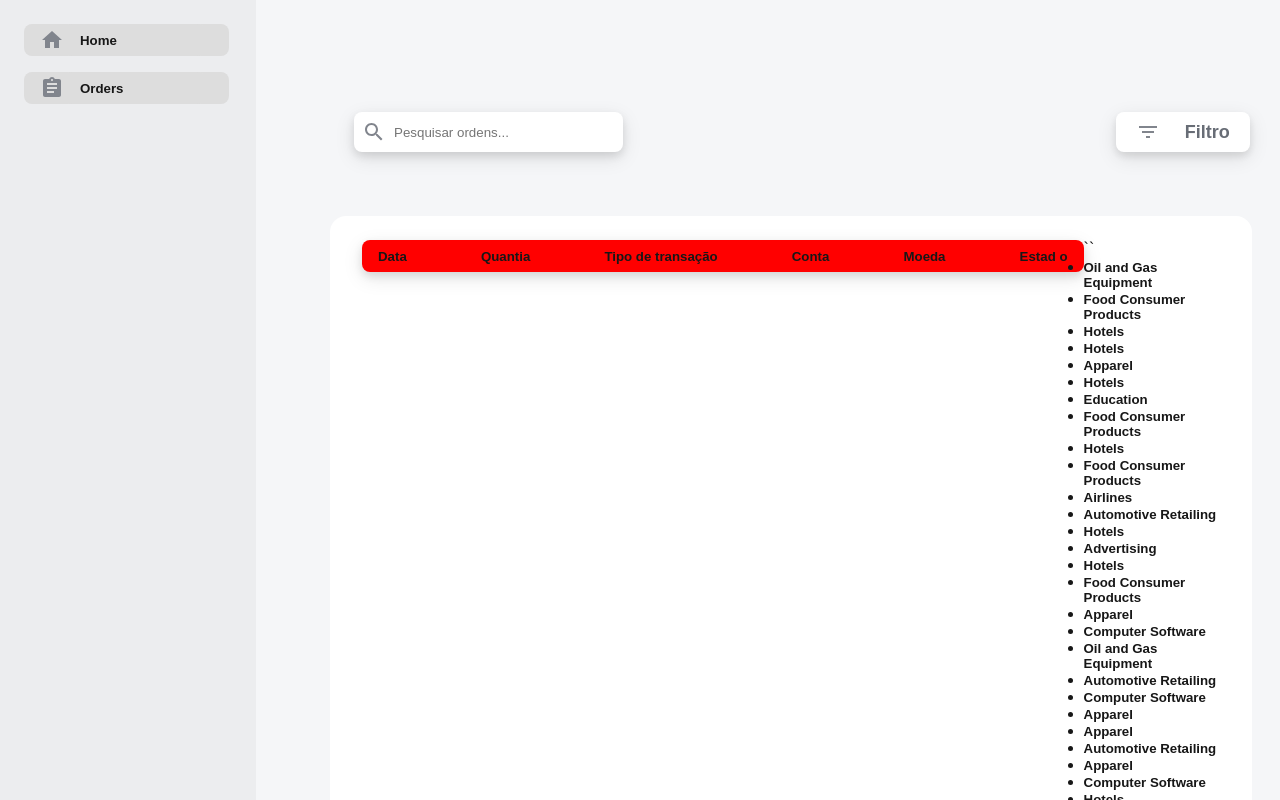
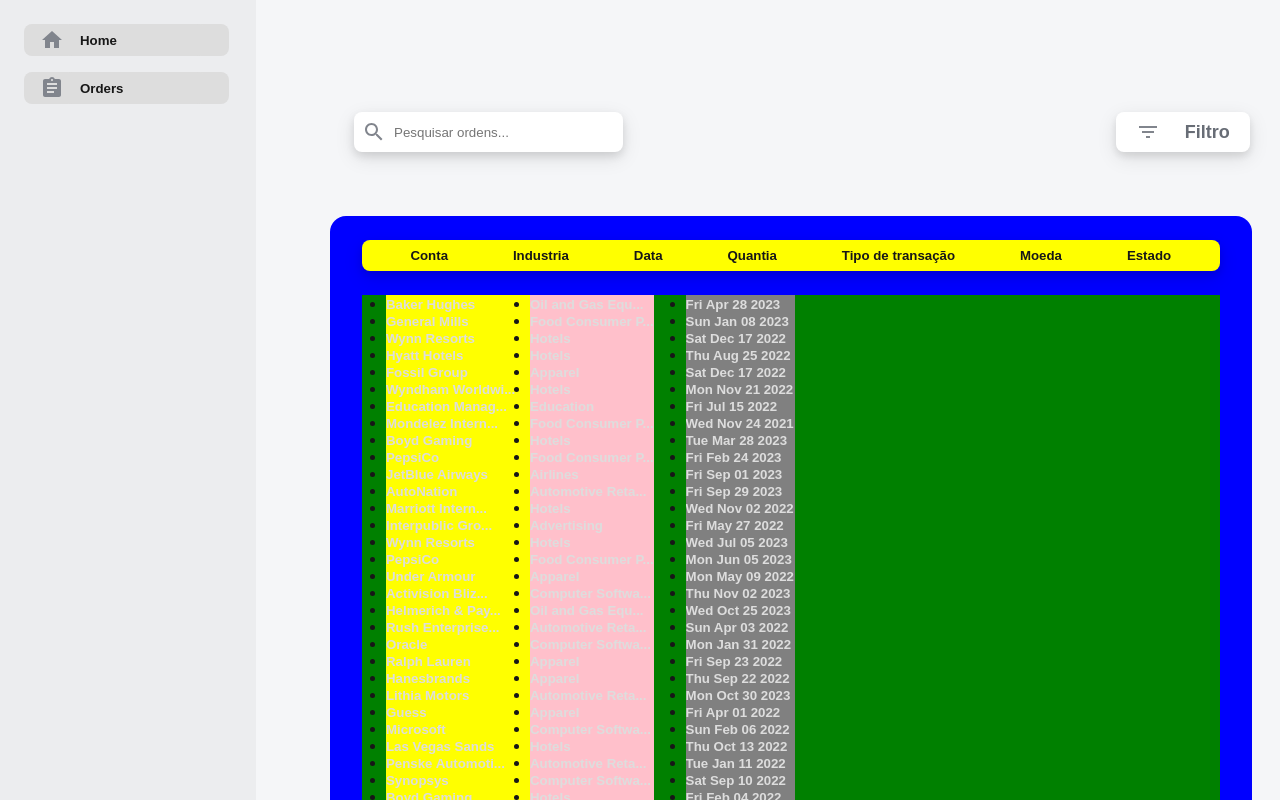
Before and after one commit to ItsJuniorDias/Bix_Tecnology, a Next.js app in the folder nextjs-tecnology/: page / in a window 1280 px wide. Built offline with nearby package versions, Linux system fonts and the light colour scheme; a web font is replaced by a local one.

Commit message:
chore: add date for list

```diff
--- a/nextjs-tecnology/package.json
+++ b/nextjs-tecnology/package.json
@@ -12,6 +12,7 @@
     "@emotion/react": "^11.13.3",
     "@emotion/styled": "^11.13.0",
     "@mui/icons-material": "^6.1.4",
+    "date-fn": "^0.0.2",
     "next": "14.2.15",
     "next-images": "^1.8.5",
     "react": "^18",
--- a/nextjs-tecnology/src/app/pages/List/List.tsx
+++ b/nextjs-tecnology/src/app/pages/List/List.tsx
@@ -1,76 +1,115 @@
 import React from "react";
+import { format } from "date-fns";
 
-import { Container, Content, Text, ListContent } from "./styles";
+import {
+  Container,
+  Content,
+  Text,
+  ListContent,
+  ListItemContent,
+  ListItemDate,
+  ListItemIndustry,
+  TruncatedH5,
+} from "./styles";
+
 import { mockJson } from "../../data";
 
-interface Item {
-  date: number;
-  amount: string;
-  transaction_type?: string;
-  currency?: string;
-  account?: string;
-  industry?: string;
-  state?: string;
-}
+const MAX_LENGTH = 15;
 
 export const List = () => {
-  const renferItrem = (item: Item): React.ReactNode => (
-    <li key={item.date}>
-      <h2>{item.amount}</h2>
-    </li>
-  );
+  // const renderItem = (item: Item): React.ReactNode => (
+  //   <li key={item.date}>
+  //     <h2>{item.amount}</h2>
+  //   </li>
+  // );
 
   return (
     <Container>
       <Content>
+        <Text>Conta</Text>
+        <Text>Industria</Text>
         <Text>Data</Text>
         <Text>Quantia</Text>
         <Text>Tipo de transação</Text>
-        <Text>Conta</Text>
         <Text>Moeda</Text>
-        <Text>Estad o</Text>
+        <Text>Estado</Text>
       </Content>
 
       <ListContent>
+        <ListItemContent>
+          <ul>
+            {mockJson.map((item, index) => {
+              const truncatedText =
+                item?.account?.length > MAX_LENGTH
+                  ? item?.account?.substring(0, MAX_LENGTH) + "..."
+                  : item?.account;
+
+              return (
+                <li key={index}>
+                  <TruncatedH5>{truncatedText}</TruncatedH5>
+                </li>
+              );
+            })}
+          </ul>
+        </ListItemContent>
+
+        <ListItemIndustry>
+          <ul>
+            {mockJson.map((item, index) => {
+              const truncatedText =
+                item?.industry?.length > MAX_LENGTH
+                  ? item?.industry?.substring(0, MAX_LENGTH) + "..."
+                  : item?.industry;
+
+              return (
+                <li key={index}>
+                  <TruncatedH5>{truncatedText}</TruncatedH5>
+                </li>
+              );
+            })}
+          </ul>
+        </ListItemIndustry>
+
+        <ListItemDate>
+          <ul>
+            {mockJson.map((item, index) => {
+              const timestampString = item.date;
+              const dateObject = new Date(Number(timestampString));
+
+              const converterNewDate = new Date(dateObject).toDateString();
+
+              return (
+                <li key={index}>
+                  <TruncatedH5>{converterNewDate}</TruncatedH5>
+                </li>
+              );
+            })}
+          </ul>
+        </ListItemDate>
+
         {/* <ul>
-          {mockJson.map((item, index) => (
-            <li key={index}>
-              <h5>{item.}</h5>
-            </li>
-          ))}
-        </ul> */}
-        ``
-        <ul>
-          {mockJson.map((item, index) => (
-            <li key={index}>
-              <h5>{item.industry}</h5>
-            </li>
-          ))}
-        </ul>
-        <ul>
           {mockJson.map((item, index) => (
             <li key={index}>
               <h5>{item.amount}</h5>
             </li>
           ))}
         </ul>
+
+        <ul>
+          {mockJson.map((item, index) => (
+            <li key={index}>
+              <h5>{item.state}</h5>
+            </li>
+          ))}
+        </ul>
+
         <ul>
           {mockJson.map((item, index) => (
             <li key={index}>
               <h5>{item.currency}</h5>
             </li>
           ))}
-        </ul>
-        <ul>
-          {mockJson.map((item, index) => (
-            <li key={index}>
-              {/* Safely access item properties */}
-              <h5>{item.currency}</h5>
-              {/* {item.transaction_type && <p>Type: {item.transaction_type}</p>} */}
-              {/* Render other properties as needed */}
-            </li>
-          ))}
-        </ul>
+        </ul> */}
       </ListContent>
     </Container>
   );
--- a/nextjs-tecnology/src/app/pages/List/styles.ts
+++ b/nextjs-tecnology/src/app/pages/List/styles.ts
@@ -2,13 +2,12 @@
 
 export const Container = styled.div`
   width: 90%;
-  height: 80svh;
-  background-color: #ffffff;
+  height: 100svh;
+  background-color: blue;
   display: flex;
-  flex-direction: row;
+  flex-direction: column;
   margin-left: 330px;
   margin-top: 64px;
-  margin-bottom: 32px;
   padding: 24px;
   padding-right: 32px;
   border-radius: 16px;
@@ -17,14 +16,15 @@
 
 export const Content = styled.li`
   width: 100%;
-  height: 32px;
-  background-color: red;
+  background-color: yellow;
   border-radius: 8px;
   display: flex;
   flex-direction: row;
-  justify-content: space-between;
+  justify-content: space-around;
   padding-left: 16px;
   padding-right: 16px;
+  padding-top: 8px;
+  padding-bottom: 8px;
   align-items: center;
   box-shadow: 0 4px 8px rgba(0, 0, 0, 0.1), 0 6px 20px rgba(0, 0, 0, 0.1);
 `;
@@ -46,6 +46,35 @@
 `;
 
 export const ListContent = styled.div`
-  width: 100%,
-  height: 100svg;
+  width: 100%;
+  height: 100svh;
+  margin-top: 24px;
+  background-color: green;
+  display: flex;
+  flex-direction: row;
 `;
+
+export const ListItemContent = styled.div`
+  margin-left: 24px;
+  background-color: yellow;
+  width: 144px;
+`;
+
+export const ListItemIndustry = styled.div`
+  margin-left: px;
+  background-color: pink;
+`;
+
+export const ListItemDate = styled.div`
+  /* margin-right: 64px; */
+  background-color: grey;
+  margin-left: 32px;
+`;
+
+export const TruncatedH5 = styled.h5`
+  overflow: hidden;
+  white-space: nowrap;
+  text-overflow: ellipsis;
+  width: 100%; /* Adjust width as needed */
+  color: #ddd;
+`;
```
Also changed, not shown: 1 other file (tests, documents, lock files or other folders).
